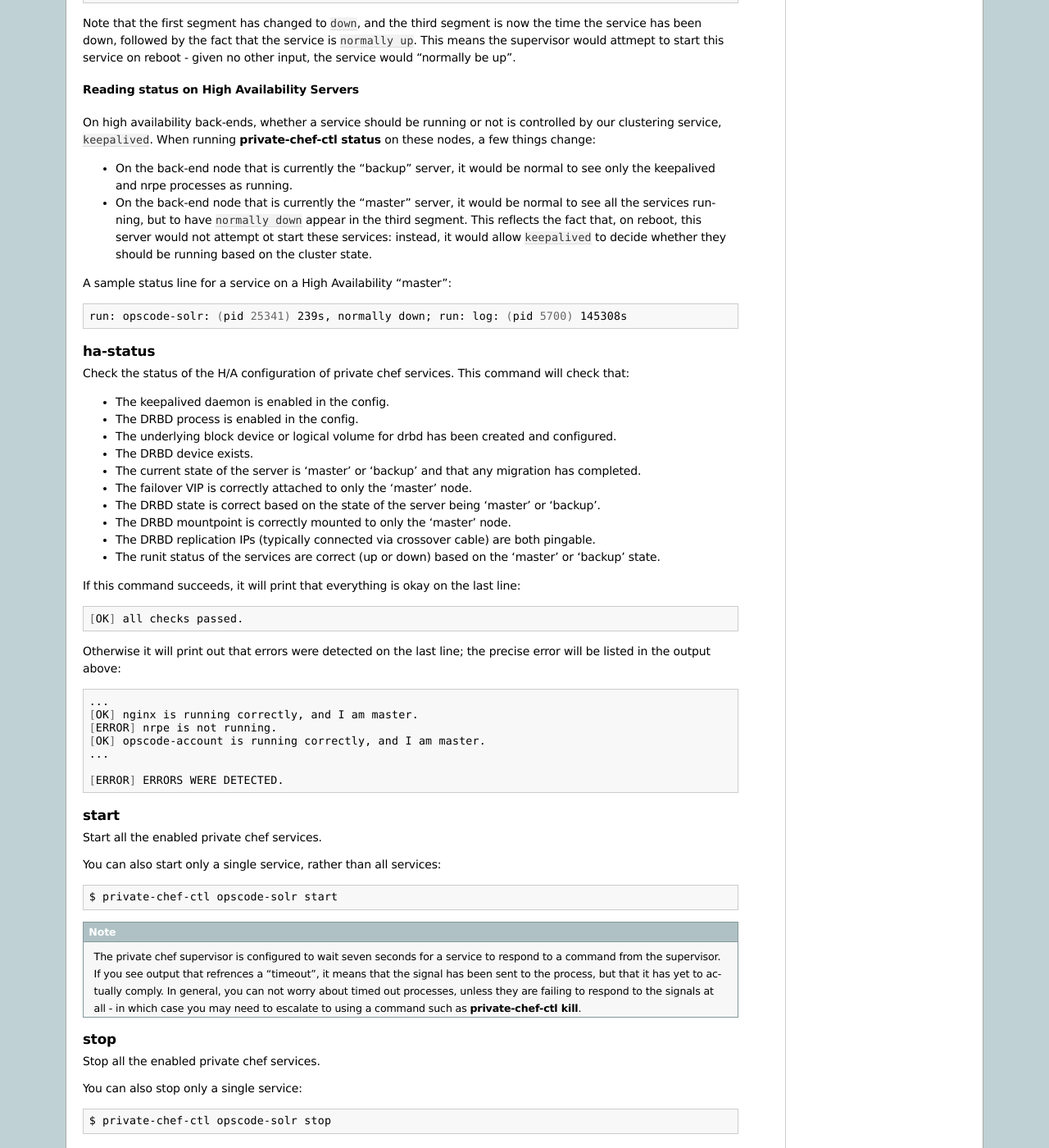
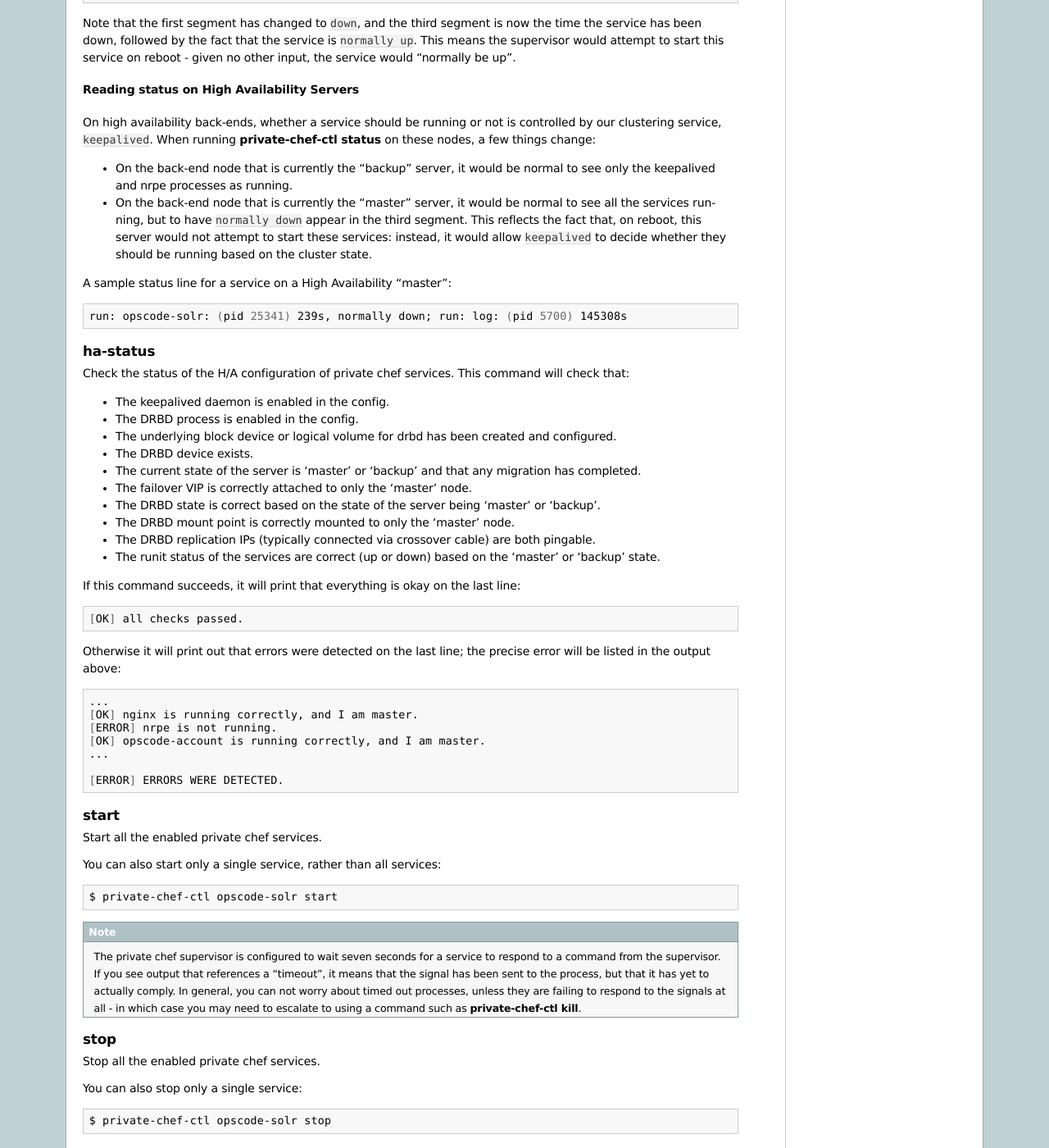
Before and after one commit to chef-boneyard/private-chef-administration, a Sphinx documentation site: the page built from source/administration/private_chef_ctl.rst, in a window 1280 px wide and 1400 px high, scrolled down 1708 px. Shown: the whole window at 82% size. Built offline with Sphinx 7.4.7, drawn with Linux system fonts in a browser that asks for light colours; some of the changed text lies outside the part shown.

Commit message:
spelling fixes

```diff
--- a/source/administration/private_chef_ctl.rst
+++ b/source/administration/private_chef_ctl.rst
@@ -150,7 +150,7 @@
 
 Note that the first segment has changed to ``down``, and the third segment is
 now the time the service has been down, followed by the fact that the service
-is ``normally up``. This means the supervisor would attmept to start this
+is ``normally up``. This means the supervisor would attempt to start this
 service on reboot - given no other input, the service would "normally be up".
 
 Reading status on High Availability Servers
@@ -161,7 +161,7 @@
 :command:`private-chef-ctl status` on these nodes, a few things change:
 
 - On the back-end node that is currently the "backup" server, it would be normal to see only the keepalived and nrpe processes as running.
-- On the back-end node that is currently the "master" server, it would be normal to see all the services running, but to have ``normally down`` appear in the third segment. This reflects the fact that, on reboot, this server would not attempt ot start these services: instead, it would allow ``keepalived`` to decide whether they should be running based on the cluster state.
+- On the back-end node that is currently the "master" server, it would be normal to see all the services running, but to have ``normally down`` appear in the third segment. This reflects the fact that, on reboot, this server would not attempt to start these services: instead, it would allow ``keepalived`` to decide whether they should be running based on the cluster state.
 
 A sample status line for a service on a High Availability "master":
 
@@ -185,7 +185,7 @@
 - The current state of the server is 'master' or 'backup' and that any migration has completed.
 - The failover VIP is correctly attached to only the 'master' node.
 - The DRBD state is correct based on the state of the server being 'master' or 'backup'.
-- The DRBD mountpoint is correctly mounted to only the 'master' node.
+- The DRBD mount point is correctly mounted to only the 'master' node.
 - The DRBD replication IPs (typically connected via crossover cable) are both pingable.
 - The runit status of the services are correct (up or down) based on the 'master' or 'backup' state.
 
@@ -225,7 +225,7 @@
 .. note::
 
   The private chef supervisor is configured to wait seven seconds for a service
-  to respond to a command from the supervisor. If you see output that refrences
+  to respond to a command from the supervisor. If you see output that references
   a "timeout", it means that the signal has been sent to the process, but that
   it has yet to actually comply. In general, you can not worry about timed out
   processes, unless they are failing to respond to the signals at all - in
```
Also changed, not shown: other parts of source/administration/private_chef_ctl.rst (+1 -1 lines).
